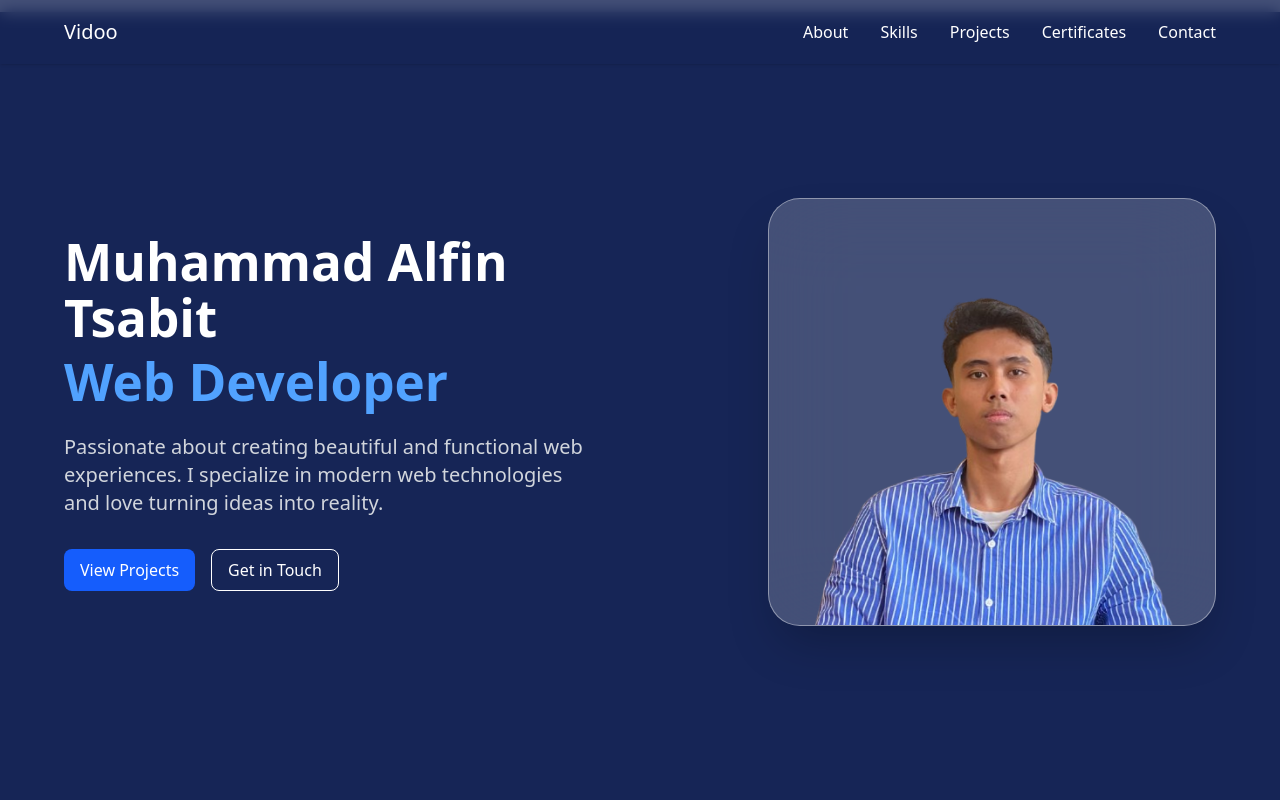
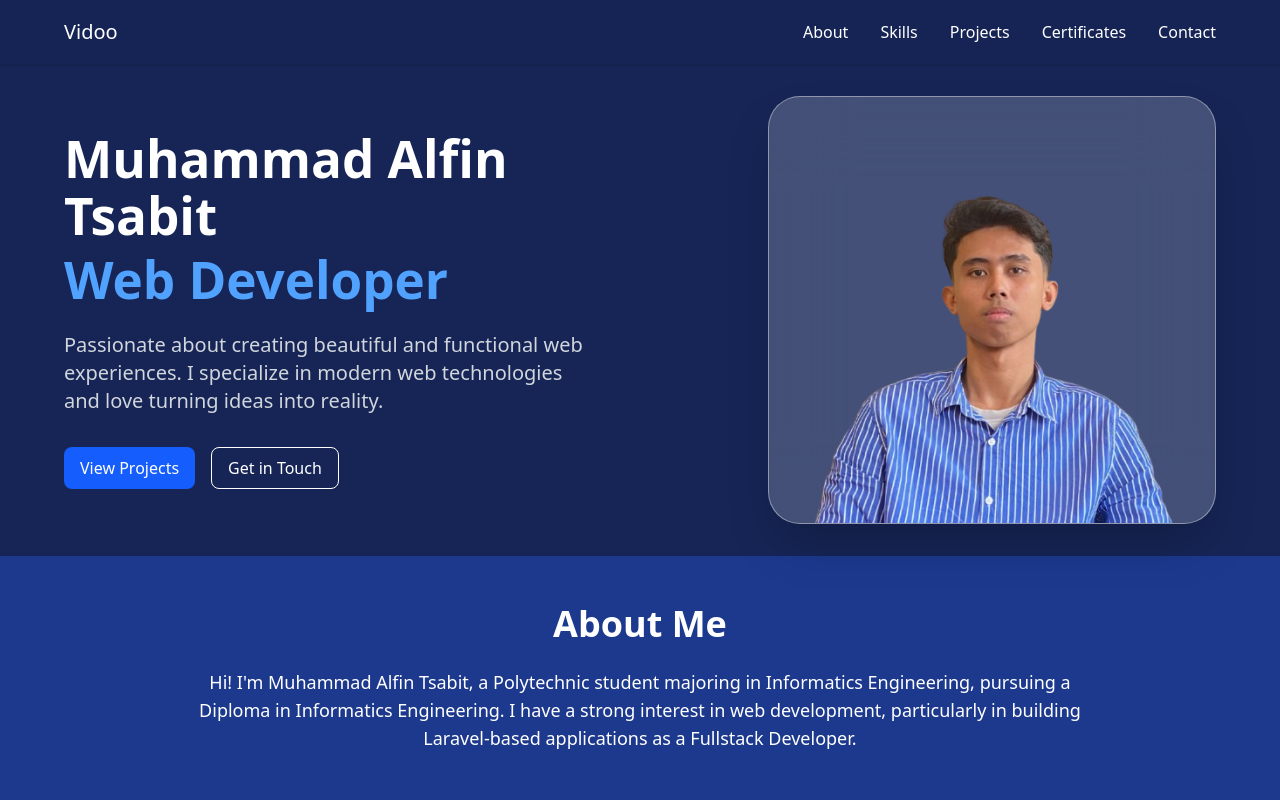
Before and after one commit to vidoonoth/personal-app, a React (Vite) app: page / in a window 1280 px wide. Shown: the top 800 px of the page. Built offline with nearby package versions, Linux system fonts and the light colour scheme.

Commit message:
`Refactor Hero component to remove min-height and adjust padding, update Navbar component to remove fixed positioning`

```diff
--- a/src/components/Hero.jsx
+++ b/src/components/Hero.jsx
@@ -3,7 +3,7 @@ import { motion } from 'framer-motion';
 const Hero = () => {
   return (
     // Mempertahankan padding samping dan latar belakang
-    <section className="min-h-screen mt-3 flex items-center px-16 py-12 bg-primary">
+    <section className="flex items-center px-16 py-8 bg-primary">
       {/* Menggunakan container untuk lebar maksimum yang terpusat */}
       <div className="container mx-auto">
         <motion.div
--- a/src/components/Navbar.jsx
+++ b/src/components/Navbar.jsx
@@ -35,7 +35,7 @@ const Navbar = () => {
 
   return (
     <nav
-      className={`fixed top-0 w-full bg-blue-950/80 backdrop-blur-sm shadow-sm z-40 transition-transform duration-300 ${
+      className={`relative top-0 w-full bg-blue-950/80 backdrop-blur-sm shadow-sm z-40 transition-transform duration-300 ${
         isVisible ? 'translate-y-0' : '-translate-y-full'
       }`}
     >
```
